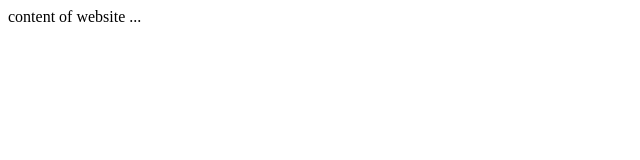
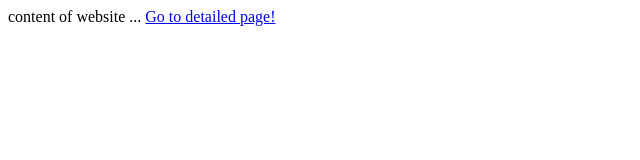
Before and after one commit to nirgn975/test, a plain HTML site: page index.html in a window 1280 px wide. Shown: the whole page, without its empty margins (0-640 px from the left). Drawn offline with Linux system fonts and the light colour scheme.

Commit message:
Add a link to detailed page

```diff
--- a/index.html
+++ b/index.html
@@ -4,5 +4,6 @@
   </head>
   <body>
     content of website ...
+    <a href="detailed.html">Go to detailed page!</a>
   </body>
 </html>
```
Lines whose indentation alone changed are shown as unchanged.
